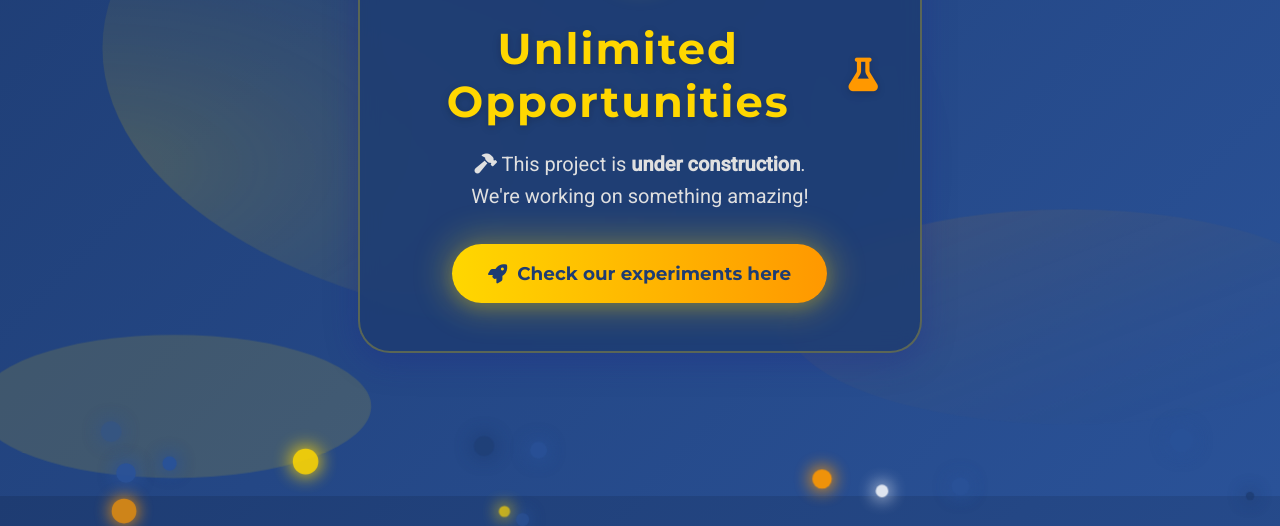
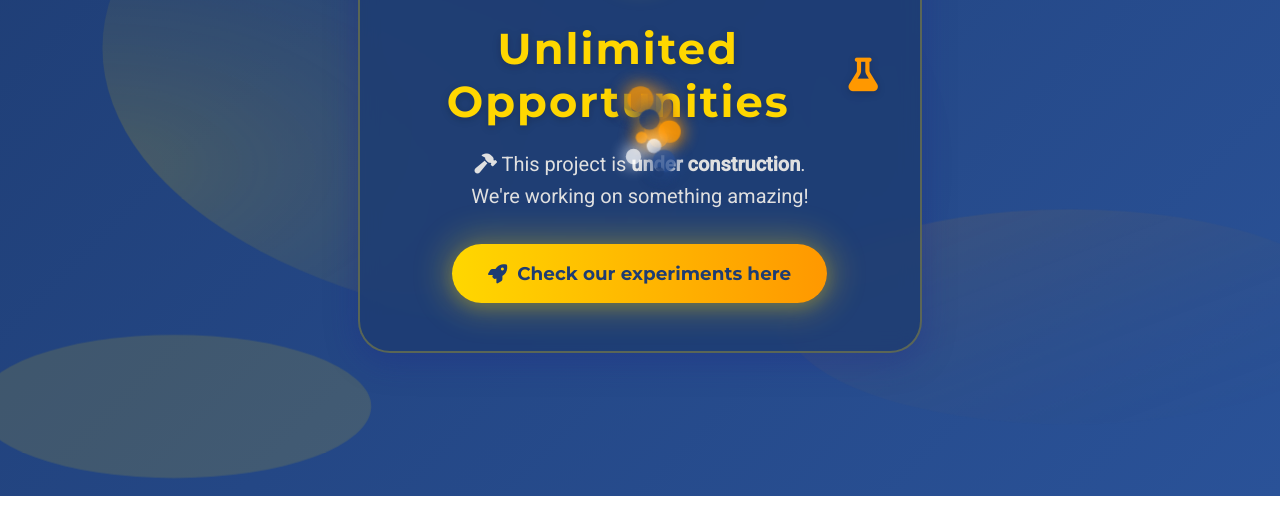
Before and after one commit to Vishme-labs/Vishmeluck-home, a plain HTML site: page index.html in a window 1280 px wide. Shown: the part 304-830 px from the top of the page. After the commit the page ends 800 px from the top, so only its background shows below. Drawn offline with nearby package versions, Linux system fonts and the light colour scheme.

Commit message:
change in bubble location

```diff
--- a/index.html
+++ b/index.html
@@ -234,9 +234,12 @@
     // Particle effect
     function createParticle() {
       var colors = ["#ffd700", "#ff9800", "#fff", "#2a5298", "#1e3c72"];
-      var size = Math.random() * 16 + 8;
-      var left = Math.random() * window.innerWidth;
-      var top = window.innerHeight + 20;
+    var size = Math.random() * 16 + 8;
+    var centerX = window.innerWidth / 2;
+    var centerY = window.innerHeight / 2 + 80;
+    var spread = 40;
+    var left = centerX + (Math.random() - 0.5) * spread;
+    var top = centerY + (Math.random() - 0.5) * spread;
       var color = colors[Math.floor(Math.random() * colors.length)];
       var particle = $('<div class="particle"></div>').css({
         width: size,
```
